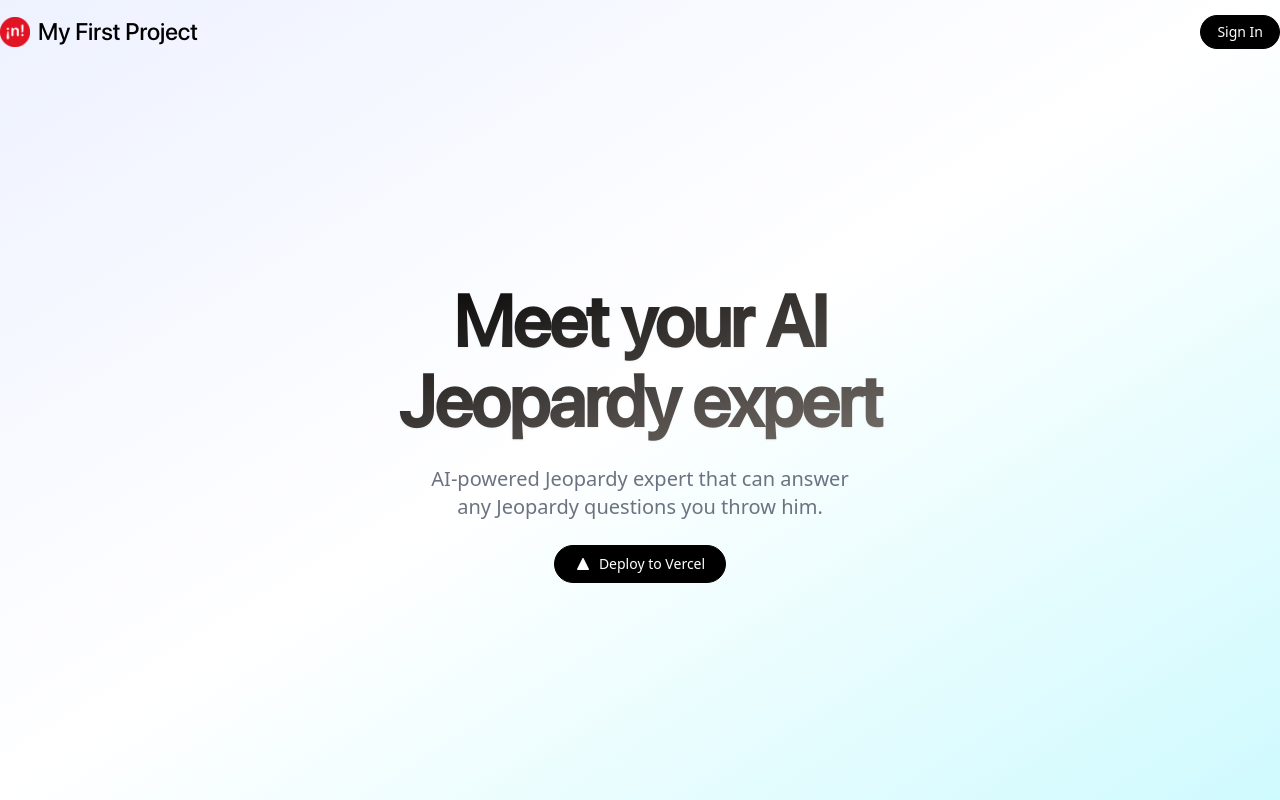
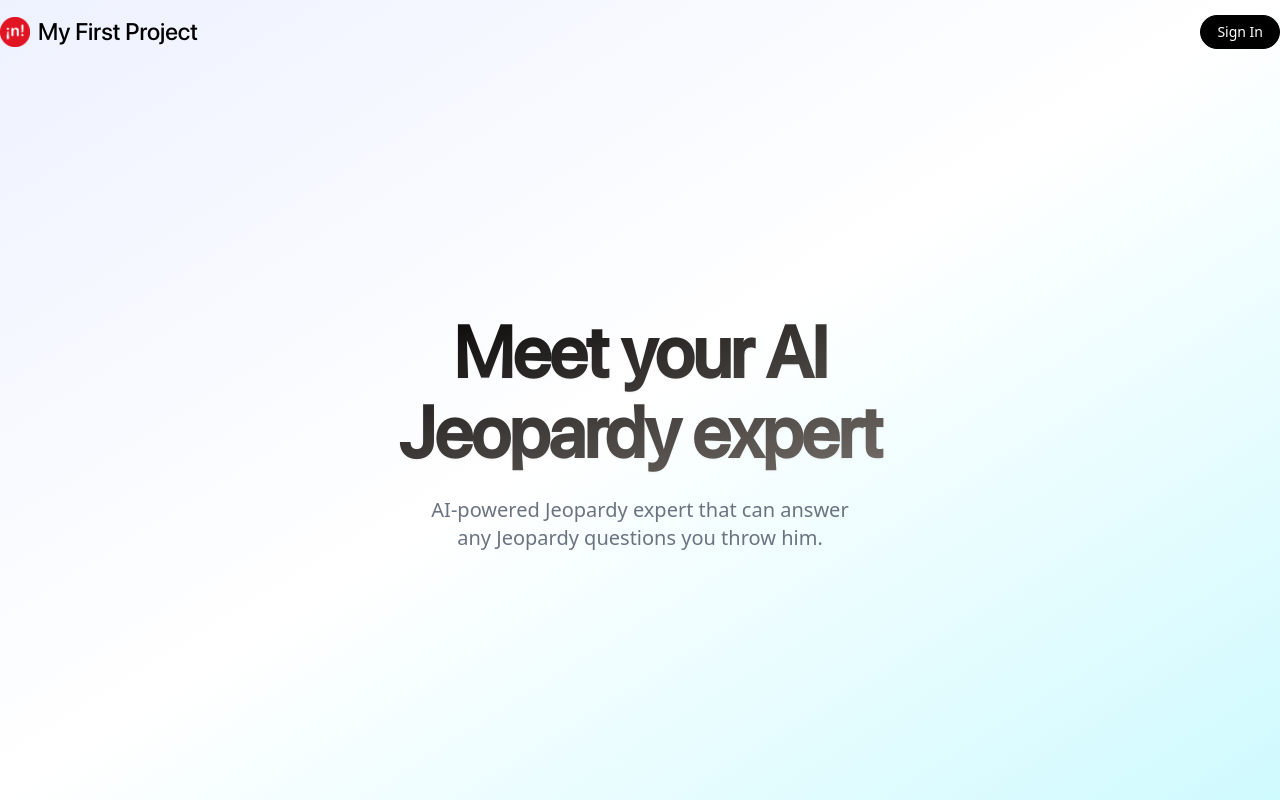
Before and after one commit to Jateq/mind-care-ai, a Next.js app: page / in a window 1280 px wide. Built offline with nearby package versions, Linux system fonts and the light colour scheme; no server answers.

Commit message:
landing changes

```diff
--- a/components/home/landing.jsx
+++ b/components/home/landing.jsx
@@ -20,33 +20,7 @@ export default function Landing() {
             AI-powered Jeopardy expert that can answer any Jeopardy questions you throw him.
           </Balancer>
         </p>
-        <div
-          className="mx-auto mt-6 flex animate-fade-up items-center justify-center space-x-5 opacity-0"
-          style={{ animationDelay: "0.3s", animationFillMode: "forwards" }}
-        >
-          <a
-            className="group flex max-w-fit items-center justify-center space-x-2 rounded-full border border-black bg-black px-5 py-2 text-sm text-white transition-colors hover:bg-white hover:text-black"
-            href={DEPLOY_URL}
-            target="_blank"
-            rel="noopener noreferrer"
-          >
-            <svg
-              className="h-4 w-4 group-hover:text-black"
-              viewBox="0 0 24 24"
-              fill="currentColor"
-              xmlns="http://www.w3.org/2000/svg"
-            >
-              <path
-                d="M12 4L20 20H4L12 4Z"
-                stroke="currentColor"
-                strokeWidth="2"
-                strokeLinecap="round"
-                strokeLinejoin="round"
-              />
-            </svg>
-            <p>Deploy to Vercel</p>
-          </a>
-        </div>
+
       </div>
     </>
   )
--- a/package.json
+++ b/package.json
@@ -22,6 +22,7 @@
     "eventsource-parser": "^1.0.0",
     "next": "13.4.2",
     "next-auth": "4.22.1",
+    "pnpm": "^8.6.1",
     "react": "18.2.0",
     "react-dom": "18.2.0",
     "react-hot-toast": "^2.4.1",
```
Also changed, not shown: 1 other file (tests, documents, lock files or other folders).
